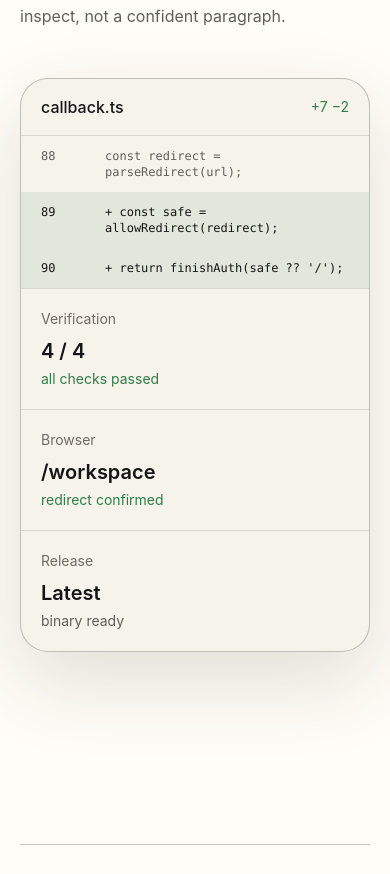
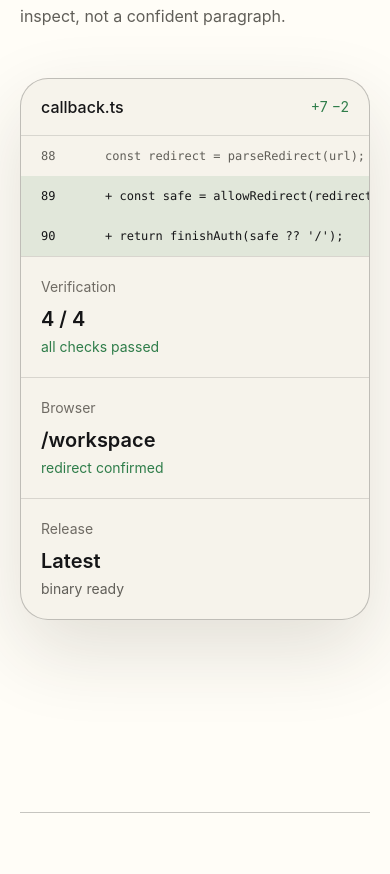
Before and after one commit to farismnrr/agentic-ai-workspace, a Svelte app in the folder web/: page / in a window 390 px wide. Shown: the part 9123-9997 px from the top of the page. Built offline with nearby package versions, Linux system fonts and the light colour scheme.

Commit message:
fix: keep evidence diff readable on mobile

```diff
--- a/web/src/features/landing/components/RuntimeSection.svelte
+++ b/web/src/features/landing/components/RuntimeSection.svelte
@@ -11,7 +11,7 @@
 
       <div class="overflow-hidden rounded-[1.75rem] border border-[var(--brand-border-strong)] bg-base-200 shadow-[var(--brand-shadow)]">
         <div class="flex items-center justify-between border-b border-[var(--brand-border)] px-5 py-4"><span class="font-medium">callback.ts</span><span class="text-sm text-success">+7 −2</span></div>
-        <div class="font-mono text-xs sm:text-sm"><div class="grid grid-cols-[3rem_1fr] gap-4 px-5 py-3 text-[var(--brand-text-secondary)]"><span>88</span><code>const redirect = parseRedirect(url);</code></div><div class="grid grid-cols-[3rem_1fr] gap-4 bg-success/10 px-5 py-3"><span>89</span><code>+ const safe = allowRedirect(redirect);</code></div><div class="grid grid-cols-[3rem_1fr] gap-4 bg-success/10 px-5 py-3"><span>90</span><code>+ return finishAuth(safe ?? '/');</code></div></div>
+        <div class="overflow-x-auto font-mono text-xs sm:text-sm"><div class="grid min-w-[34rem] grid-cols-[3rem_1fr] gap-4 px-5 py-3 text-[var(--brand-text-secondary)]"><span>88</span><code>const redirect = parseRedirect(url);</code></div><div class="grid min-w-[34rem] grid-cols-[3rem_1fr] gap-4 bg-success/10 px-5 py-3"><span>89</span><code>+ const safe = allowRedirect(redirect);</code></div><div class="grid min-w-[34rem] grid-cols-[3rem_1fr] gap-4 bg-success/10 px-5 py-3"><span>90</span><code>+ return finishAuth(safe ?? '/');</code></div></div>
         <div class="grid border-t border-[var(--brand-border)] sm:grid-cols-3">
           <div class="p-5"><p class="text-sm text-[var(--brand-text-tertiary)]">Verification</p><p class="mt-2 text-xl font-semibold">4 / 4</p><p class="mt-1 text-sm text-success">all checks passed</p></div>
           <div class="border-y border-[var(--brand-border)] p-5 sm:border-x sm:border-y-0"><p class="text-sm text-[var(--brand-text-tertiary)]">Browser</p><p class="mt-2 text-xl font-semibold">/workspace</p><p class="mt-1 text-sm text-success">redirect confirmed</p></div>
```
